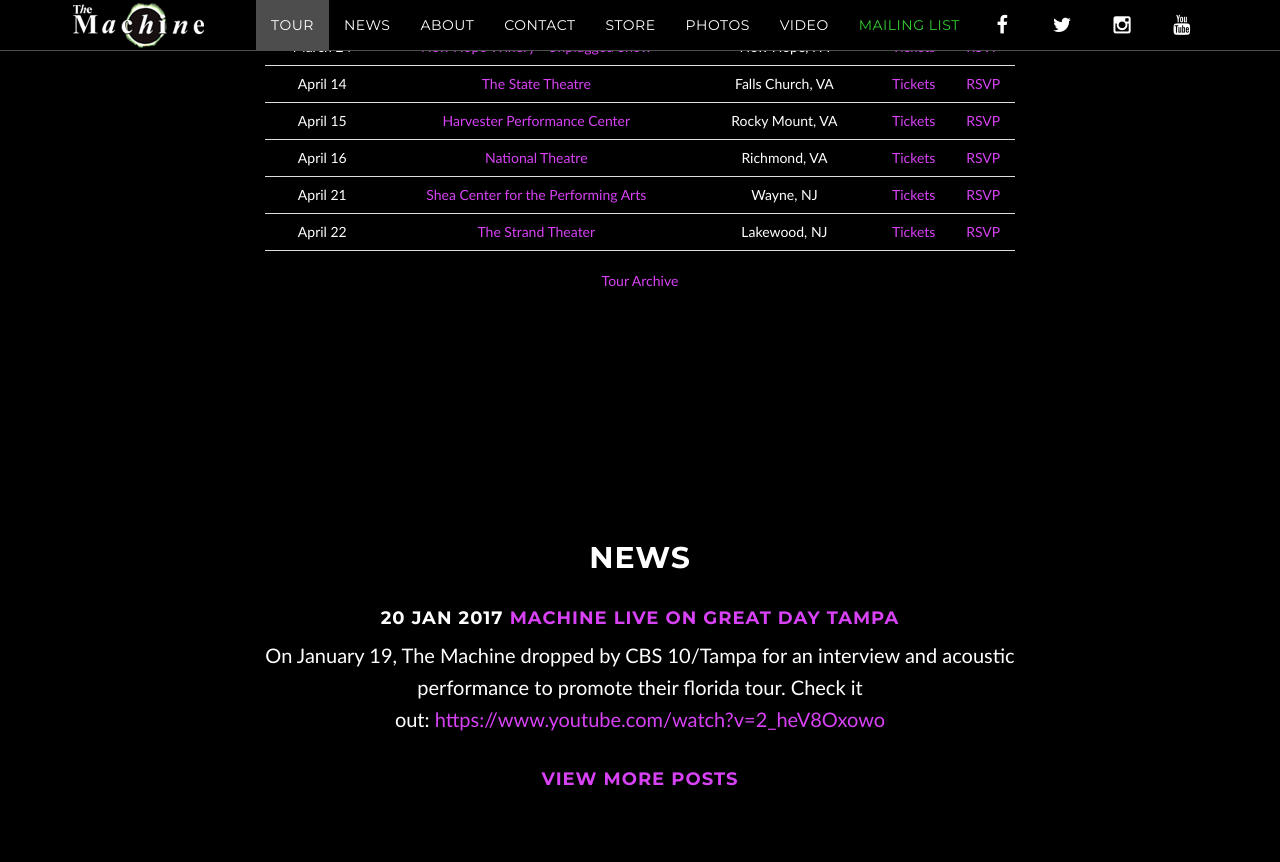
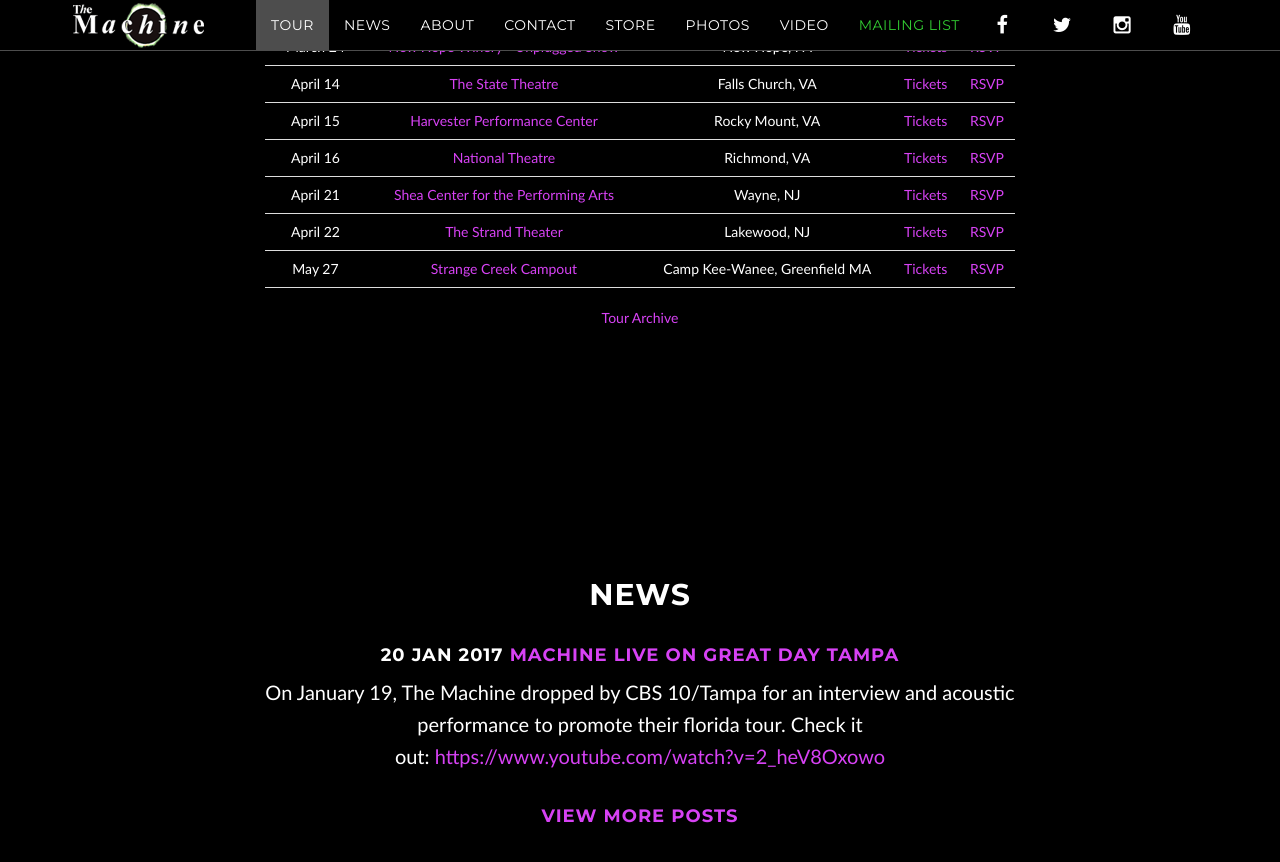
Before and after one commit to machineweb/machineweb.github.io, a Jekyll site: the page built from index.html, in a window 1280 px wide and 900 px high, scrolled down 1249 px. Shown: the top 862 px of the window. Built offline with Jekyll 4.4.1, drawn with Linux system fonts in a browser that asks for light colours; comment, search, counter and statistics services are not loaded.

Commit message:
New tour item

```diff
--- a/_data/tour.yml
+++ b/_data/tour.yml
@@ -2889,3 +2889,11 @@
     tickets-url: "http://www.strand.org/events/event-listing/"
     rsvp-url: "https://www.facebook.com/events/1008839562592843/"
     order: "1492837200000"
+
+  - date: "May 27 2017"
+    venue: "Strange Creek Campout"
+    venue-url: "http://wormtown.com/product/2017scc/"
+    location: "Camp Kee-Wanee, Greenfield MA"
+    tickets-url: "http://wormtown.com/product/2017scc/"
+    rsvp-url: "https://www.facebook.com/events/153101228525808/"
+    order: "1495861200000"
```
